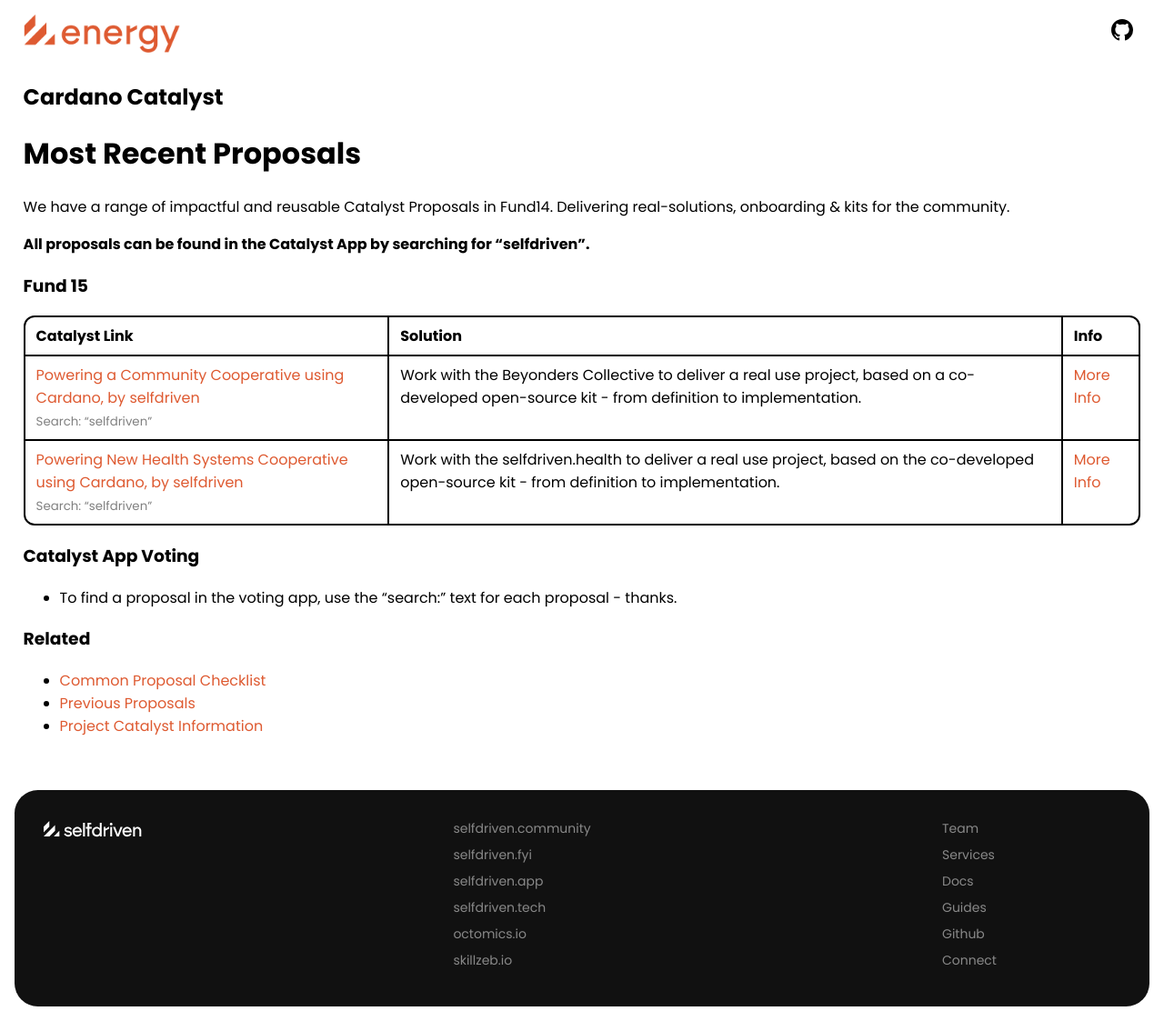
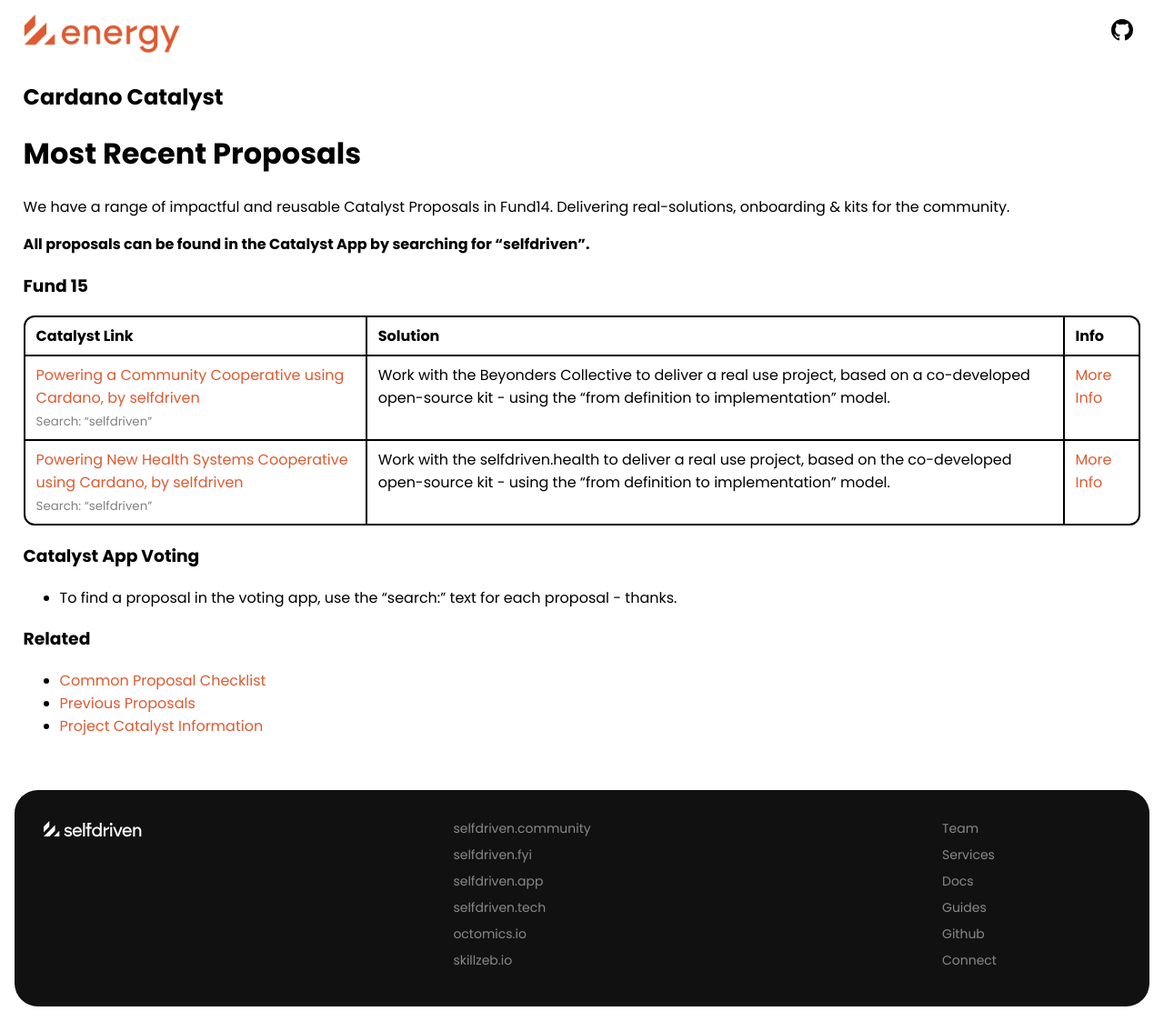
Before and after one commit to selfdriven-engagement/selfdriven-energy, a Jekyll site: the page built from docs/pages/cardano-catalyst-proposals.md, in a window 1280 px wide. Shown: the whole page at 91% size. Built offline with Jekyll 4.4.1, drawn with Linux system fonts in a browser that asks for light colours.

Commit message:
Update cardano-catalyst-proposals.md

```diff
--- a/docs/pages/cardano-catalyst-proposals.md
+++ b/docs/pages/cardano-catalyst-proposals.md
@@ -15,8 +15,8 @@ We have a range of impactful and reusable Catalyst Proposals in Fund14. Deliveri
 
 | Catalyst Link | Solution | Info |
 |:----------|:----------|:-------|
-|[Powering a Community Cooperative using Cardano, by selfdriven](https://projectcatalyst.io/funds/15/cardano-use-cases-prototype-and-launch/powering-a-community-cooperative-using-cardano-by-selfdriven)<br><small><span style="color:gray">Search: "selfdriven"</span></small>|Work with the Beyonders Collective to deliver a real use project, based on a co-developed open-source kit - from definition to implementation.|[More Info](/cardano-catalyst/proposal/community-cooperative/)|
-|[Powering New Health Systems Cooperative using Cardano, by selfdriven](https://projectcatalyst.io/funds/15/cardano-use-cases-prototype-and-launch/powering-new-health-systems-using-cardano-by-selfdriven)<br><small><span style="color:gray">Search: "selfdriven"</span></small>|Work with the selfdriven.health to deliver a real use project, based on the co-developed open-source kit - from definition to implementation.|[More Info](/cardano-catalyst/proposal/health-systems-cooperative/)|
+|[Powering a Community Cooperative using Cardano, by selfdriven](https://projectcatalyst.io/funds/15/cardano-use-cases-prototype-and-launch/powering-a-community-cooperative-using-cardano-by-selfdriven)<br><small><span style="color:gray">Search: "selfdriven"</span></small>|Work with the Beyonders Collective to deliver a real use project, based on a co-developed open-source kit - using the "from definition to implementation" model.|[More Info](/cardano-catalyst/proposal/community-cooperative/)|
+|[Powering New Health Systems Cooperative using Cardano, by selfdriven](https://projectcatalyst.io/funds/15/cardano-use-cases-prototype-and-launch/powering-new-health-systems-using-cardano-by-selfdriven)<br><small><span style="color:gray">Search: "selfdriven"</span></small>|Work with the selfdriven.health to deliver a real use project, based on the co-developed open-source kit - using the "from definition to implementation" model.|[More Info](/cardano-catalyst/proposal/health-systems-cooperative/)|
 
 ### Catalyst App Voting
 - To find a proposal in the voting app, use the "search:" text for each proposal - thanks.
```
